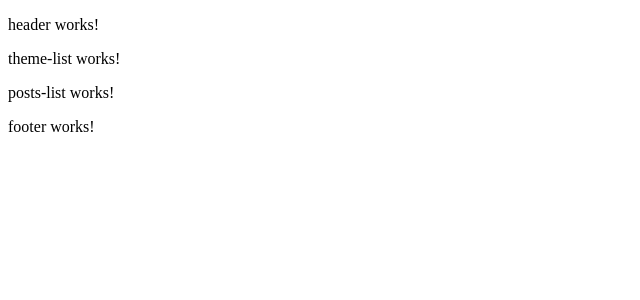
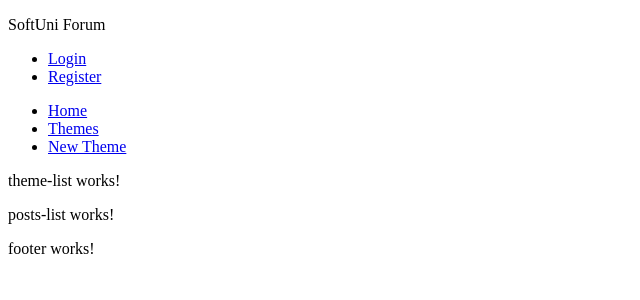
Before and after one commit to StanZz94/Angular-Workshop, an Angular app in the folder Workshop01/: page / in a window 1280 px wide. Shown: the top 300 px of the page, without its empty margins (0-640 px from the left). Built offline with nearby package versions, Linux system fonts and the light colour scheme; no server answers.

Commit message:
add header html

```diff
--- a/Workshop01/src/app/api.service.ts
+++ b/Workshop01/src/app/api.service.ts
@@ -2,6 +2,7 @@ import { HttpClient } from '@angular/common/http';
 import { Injectable } from '@angular/core';
 import { environment } from 'src/environments/environment.development';
 import { Theme } from './types/them';
+import { Post } from './types/post';
 
 @Injectable({
   providedIn: 'root'
@@ -16,6 +17,12 @@ export class ApiService {
 
   getPosts(limit?: number) {
     const { apiUrl } = environment;
-    return this.http.get<any>(`${apiUrl}/posts`);
+    let url = `${apiUrl}/posts`
+
+    if (limit) {
+      url += `?limit=${limit}`;
+    }
+
+    return this.http.get<Post[]>(url);
   }
 }
--- a/Workshop01/src/app/core/header/header.component.html
+++ b/Workshop01/src/app/core/header/header.component.html
@@ -1 +1,31 @@
-<p>header works!</p>
+<header>
+    <div class="mini-navbar-wrap">
+        <div class="logo-wrap">
+            <p class="logo"><span class="logo">SoftUni Forum</span></p>
+        </div>
+        <div class="mini-navbar">
+            <ul>
+                <li>
+                    <a href="#">Login</a>
+                </li>
+                <li>
+                    <a href="#">Register</a>
+                </li>
+            </ul>
+        </div>
+    </div>
+    <nav>
+        <ul>
+            <li>
+                <a href="#">Home</a>
+            </li>
+            <li>
+                <a href="#">Themes</a>
+            </li>
+            <li>
+                <a href="#">New Theme</a>
+            </li>
+        </ul>
+    </nav>
+
+</header>
--- a/Workshop01/src/app/posts-list/posts-list.component.ts
+++ b/Workshop01/src/app/posts-list/posts-list.component.ts
@@ -10,7 +10,7 @@ export class PostsListComponent implements OnInit {
   constructor(private api: ApiService) { }
 
   ngOnInit(): void {
-    this.api.getPosts().subscribe((posts) => {
+    this.api.getPosts(5).subscribe((posts) => {
       console.log(posts);
     })
   }
--- a/Workshop01/src/index.html
+++ b/Workshop01/src/index.html
@@ -2,10 +2,13 @@
 <html lang="en">
 <head>
   <meta charset="utf-8">
-  <title>Workshop01</title>
   <base href="/">
   <meta name="viewport" content="width=device-width, initial-scale=1">
   <link rel="icon" type="image/x-icon" href="favicon.ico">
+  <link href="https://fonts.googleapis.com/css?family=Parisienne&display=swap" rel="stylesheet">
+  <link href="https://fonts.googleapis.com/css2?family=Nunito+Sans:wght@600;900&display=swap" rel="stylesheet">
+  <script src="https://kit.fontawesome.com/3cd69e2433.js" crossorigin="anonymous"></script>
+  <title>SoftUni Forum</title>
 </head>
 <body>
   <app-root></app-root>
```
